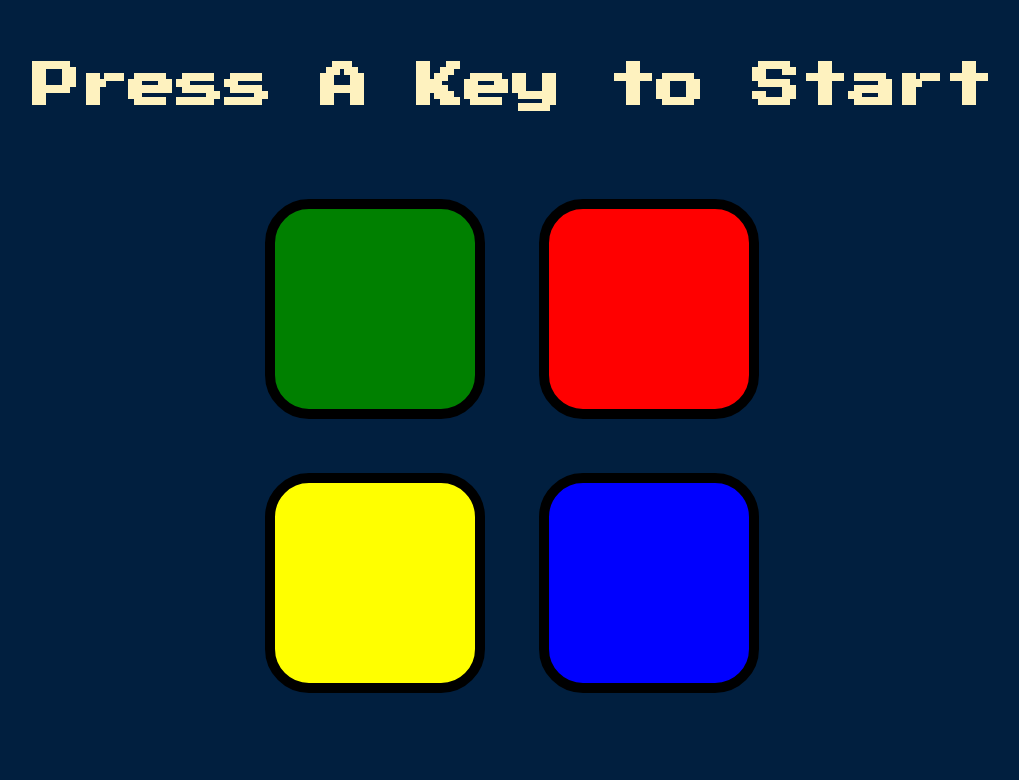
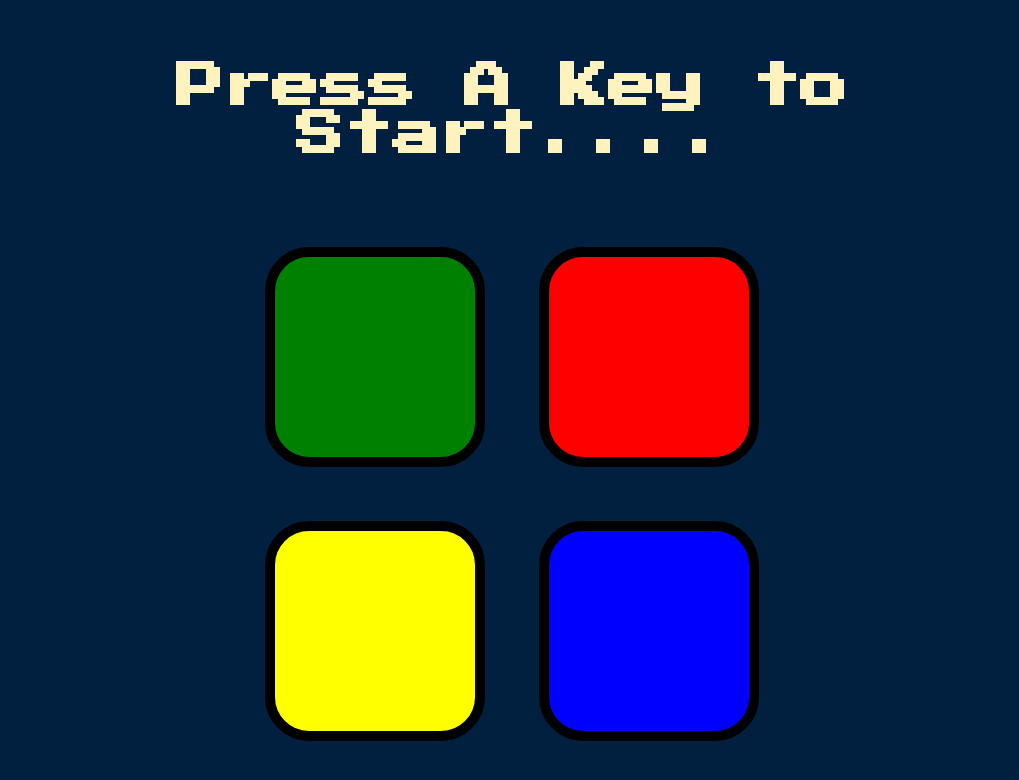
Before and after one commit to Nixhazel/JS-Learn-SIMON-Game, a plain HTML site: page index.html in a window 1280 px wide. Shown: the whole page, without its empty margins (128-1147 px from the left). Drawn offline with nearby package versions, Linux system fonts and the light colour scheme.

Commit message:
Update index.html

```diff
--- a/index.html
+++ b/index.html
@@ -9,7 +9,7 @@
 </head>
 
 <body>
-  <h1 id="level-title">Press A Key to Start</h1>
+  <h1 id="level-title">Press A Key to Start....</h1>
   <div class="container">
     <div lass="row">
 
```
